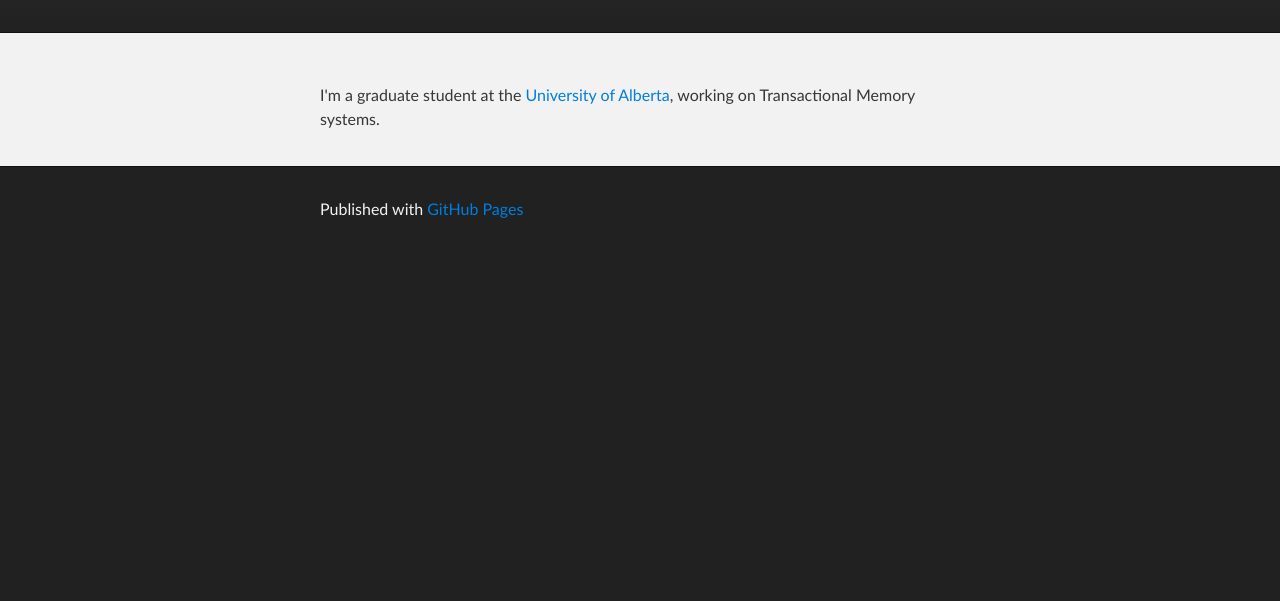
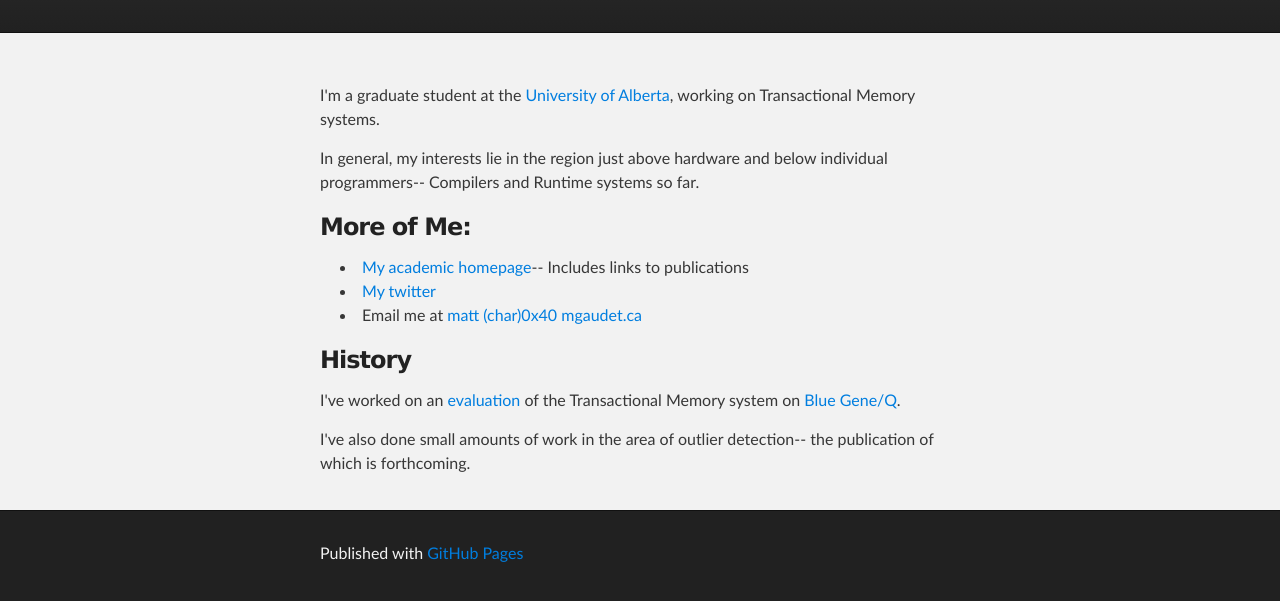
Before and after one commit to mgaudet/mgaudet.github.io, a plain HTML site: page index.html in a window 1280 px wide. Shown: the part 177-778 px from the top of the page. Drawn offline with Linux system fonts and the light colour scheme.

Commit message:
Replace master branch with page content via GitHub

```diff
--- a/index.html
+++ b/index.html
@@ -28,6 +28,24 @@
     <div id="main_content_wrap" class="outer">
       <section id="main_content" class="inner">
         <p>I'm a graduate student at the <a href="https://www.cs.ualberta.ca">University of Alberta</a>, working on Transactional Memory systems. </p>
+
+<p>In general, my interests lie in the region just above hardware and below individual programmers-- Compilers and Runtime systems so far.  </p>
+
+<h3>
+<a name="more-of-me" class="anchor" href="#more-of-me"><span class="octicon octicon-link"></span></a>More of Me:</h3>
+
+<ul>
+<li>
+<a href="http://webdocs.cs.ualberta.ca/%7Emgaudet/">My academic homepage</a>-- Includes links to publications</li>
+<li><a href="https://twitter.com/mattstudies">My twitter</a></li>
+<li>Email me at <a href="matt%20(char)0x40%20mgaudet.ca">matt (char)0x40 mgaudet.ca</a>
+</li>
+</ul><h3>
+<a name="history" class="anchor" href="#history"><span class="octicon octicon-link"></span></a>History</h3>
+
+<p>I've worked on an <a href="http://dl.acm.org/citation.cfm?id=2370836">evaluation</a> of the Transactional Memory system on <a href="http://en.wikipedia.org/wiki/Blue_Gene">Blue Gene/Q</a>. </p>
+
+<p>I've also done small amounts of work in the area of outlier detection-- the publication of which is forthcoming. </p>
       </section>
     </div>
 
--- a/params.json
+++ b/params.json
@@ -1 +1 @@
-{"name":"Matthew Gaudet","tagline":"Graduate Student","body":"I'm a graduate student at the [University of Alberta](https://www.cs.ualberta.ca), working on Transactional Memory systems. ","google":"","note":"Don't delete this file! It's used internally to help with page regeneration."}
+{"name":"Matthew Gaudet","tagline":"Graduate Student","body":"I'm a graduate student at the [University of Alberta](https://www.cs.ualberta.ca), working on Transactional Memory systems. \r\n\r\nIn general, my interests lie in the region just above hardware and below individual programmers-- Compilers and Runtime systems so far.  \r\n\r\n### More of Me: \r\n\r\n- [My academic homepage](http://webdocs.cs.ualberta.ca/~mgaudet/)-- Includes links to publications\r\n- [My twitter](https://twitter.com/mattstudies)\r\n- Email me at [matt (char)0x40 mgaudet.ca](matt \\(char\\)0x40 mgaudet.ca)\r\n\r\n### History \r\n\r\nI've worked on an [evaluation](http://dl.acm.org/citation.cfm?id=2370836) of the Transactional Memory system on [Blue Gene/Q](http://en.wikipedia.org/wiki/Blue_Gene). \r\n\r\nI've also done small amounts of work in the area of outlier detection-- the publication of which is forthcoming. ","google":"","note":"Don't delete this file! It's used internally to help with page regeneration."}
```
